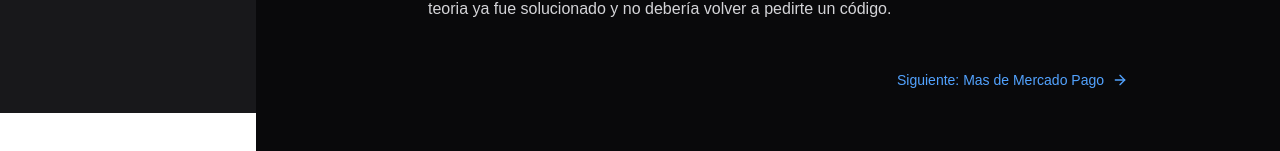
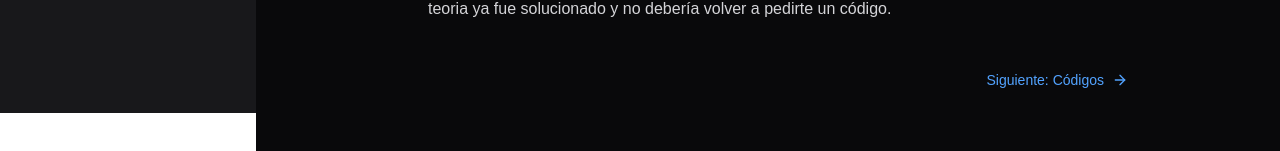
Before and after one commit to pab-mchn/MPfans, a Next.js app: page /MPfans/docs/recursos/actualizaciones in a window 1280 px wide. Shown: the part 687-838 px from the top of the page. Built offline with nearby package versions, Linux system fonts and the light colour scheme.

Commit message:
next links

```diff
--- a/app/docs/recursos/actualizaciones/page.tsx
+++ b/app/docs/recursos/actualizaciones/page.tsx
@@ -26,7 +26,7 @@ export default function Actualizaciones() {
             <li>✅ ACTUALIZACIÓN: si pide un código de verificacion. Probar con los ultimos 6 digitos del USER ID de la cuenta de prueba.</li>
             <li> ✅ De todas formas el pedir un código de verficacion fue un error temporal de la Api de MP, en teoria ya fue solucionado y no debería volver a pedirte un código. </li>
           </ul>
-        <NextButton href="/docs/recursos/mas-de-mp" label="Siguiente: Mas de Mercado Pago" />
+        <NextButton href="/docs/recursos/codigos" label="Siguiente: Códigos" />
 
       </div>
     );
```
